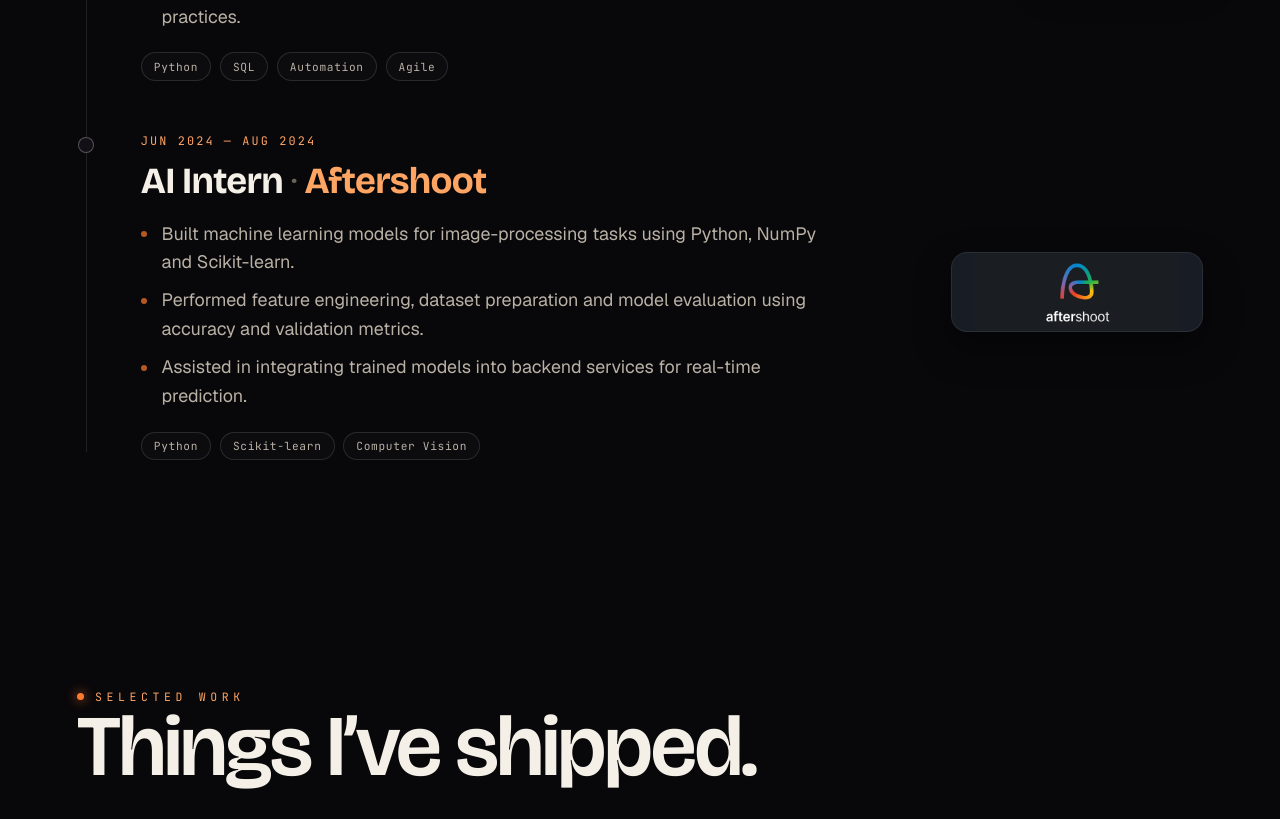
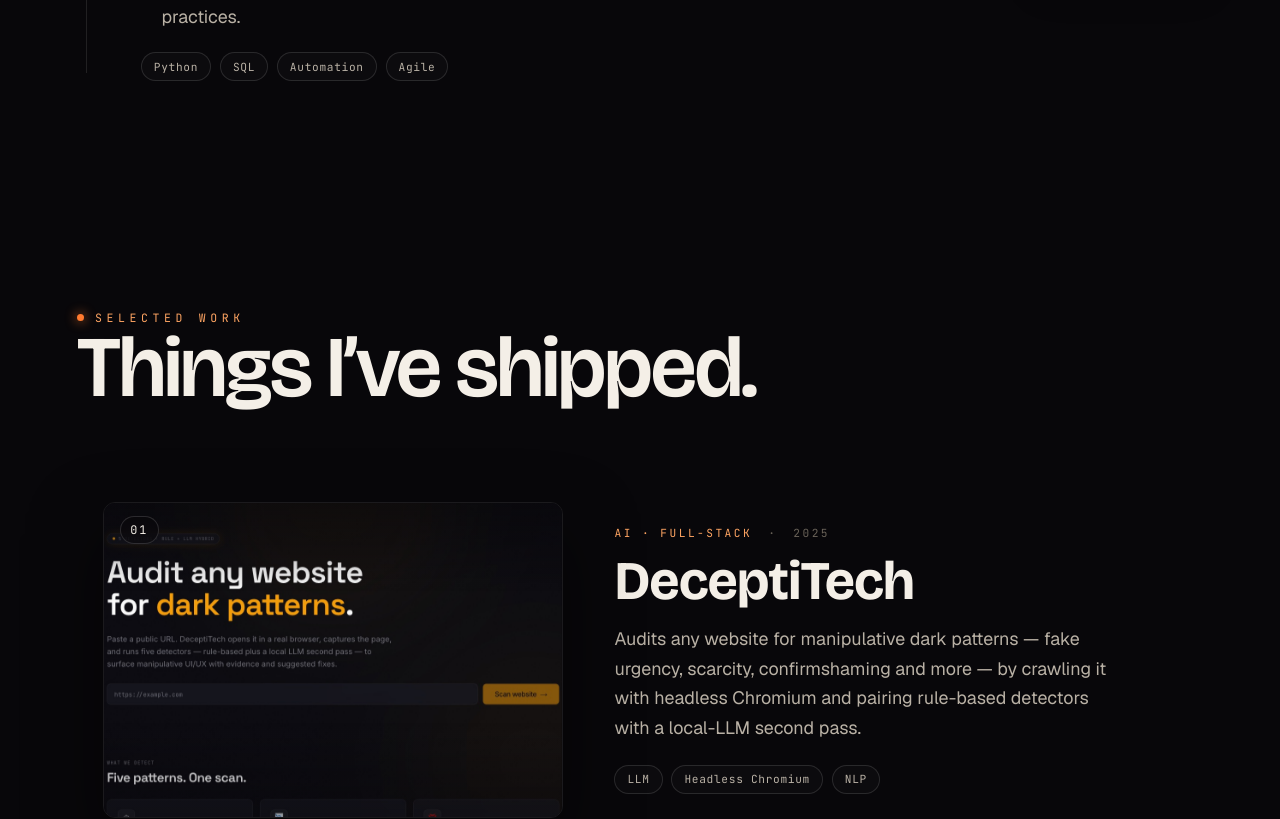
Before and after one commit to Deadshot1831/Portfolio_, a Next.js app: page / in a window 1280 px wide. Shown: the part 3120-3939 px from the top of the page. Built offline with nearby package versions, Linux system fonts and the light colour scheme.

Commit message:
Removed experience section part

```diff
--- a/components/Experience/Experience.jsx
+++ b/components/Experience/Experience.jsx
@@ -37,21 +37,6 @@ const EXPERIENCE = [
       "Participated in testing, debugging and deployment following SDLC and Agile practices.",
     ],
     tags: ["Python", "SQL", "Automation", "Agile"],
-  },
-  {
-    role: "AI Intern",
-    company: "Aftershoot",
-    period: "Jun 2024 — Aug 2024",
-    logo: "/Aftershoot-logo.png",
-    logoDark: true,
-    logoScale: 2, // crops the heavy empty margin baked into this logo
-    website: "https://aftershoot.com/",
-    points: [
-      "Built machine learning models for image-processing tasks using Python, NumPy and Scikit-learn.",
-      "Performed feature engineering, dataset preparation and model evaluation using accuracy and validation metrics.",
-      "Assisted in integrating trained models into backend services for real-time prediction.",
-    ],
-    tags: ["Python", "Scikit-learn", "Computer Vision"],
   },
 ];
 
```
Also changed, not shown: public/Aftershoot-logo.png (deleted).
